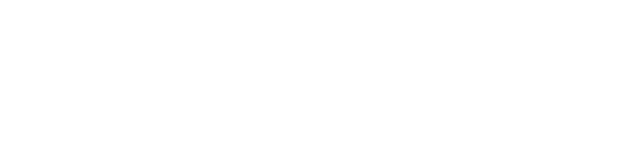
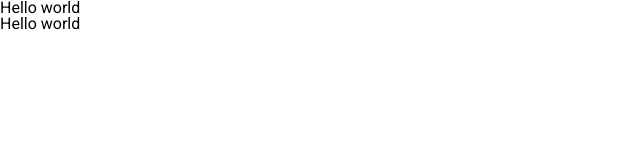
Before and after one commit to tweety18/tweety18.github.io, a plain HTML site: page index.html in a window 1280 px wide. Shown: the whole page, without its empty margins (0-640 px from the left). Drawn offline with Linux system fonts and the light colour scheme.

Commit message:
added fonts

```diff
--- a/index.html
+++ b/index.html
@@ -3,10 +3,12 @@
 <head>
 	<meta charset="UTF-8">
 	<title>Shop</title>
+	<link href="https://fonts.googleapis.com/css?family=Roboto:300,400,700&display=swap" rel="stylesheet">
 	<link rel="stylesheet" type="text/css" href="reset.css">
 	<link rel="stylesheet" href="style.css">
 </head>
 <body>
-
+	<h1>Hello world</h1>
+	<h6>Hello world</h6>
 </body>
 </html>
--- a/style.css
+++ b/style.css
@@ -0,0 +1,7 @@
+* {
+	box-sizing: border-box;
+}
+
+body {
+	font-family: 'Roboto';
+}
```
